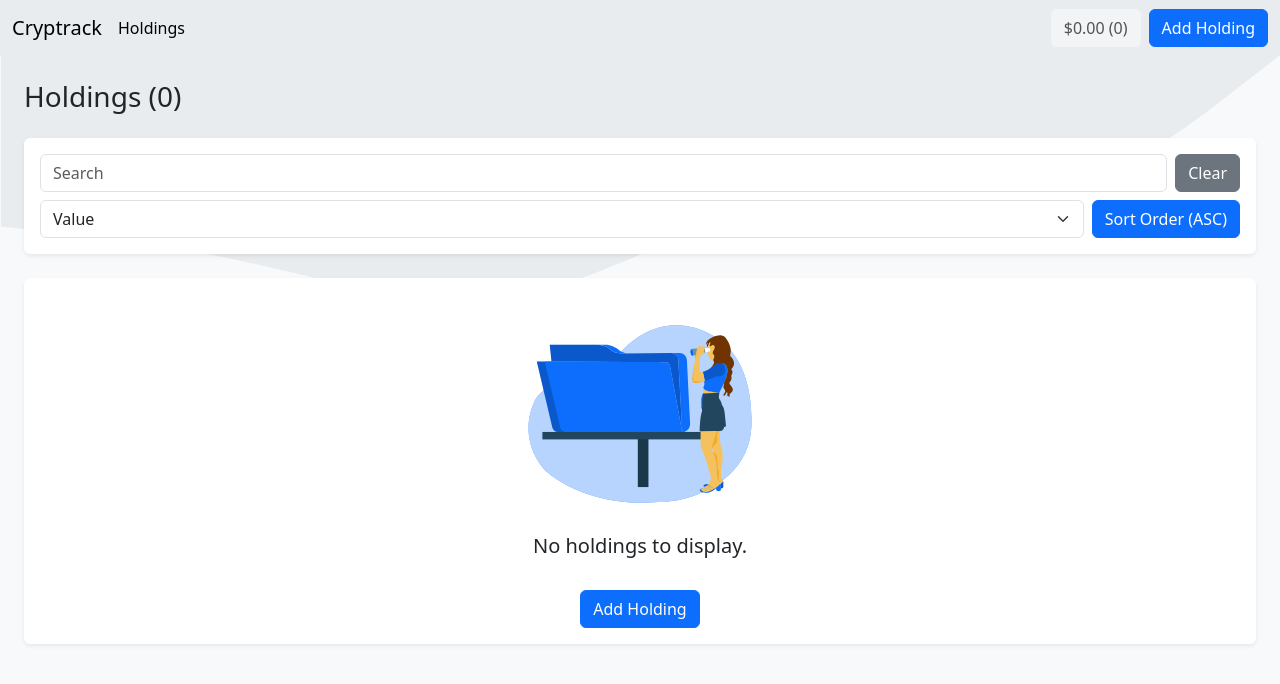
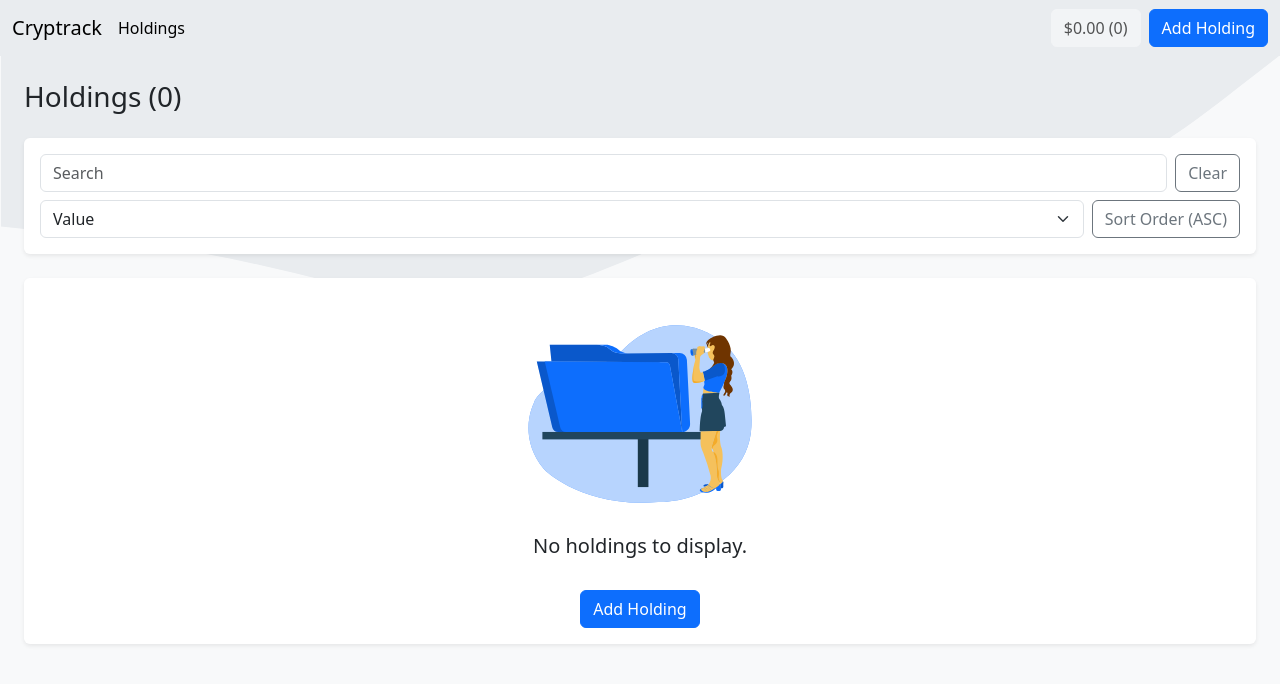
Before and after one commit to karmasakshi/cryptrack, a Next.js app: page / in a window 1280 px wide. Shown: the top 684 px of the page. Built offline with nearby package versions, Linux system fonts and the light colour scheme.

Commit message:
chore(general): clean-up

```diff
--- a/src/pages/index.tsx
+++ b/src/pages/index.tsx
@@ -64,7 +64,7 @@ const Holdings = () => {
                 />
                 <button
                   type="button"
-                  className="btn btn-secondary"
+                  className="btn btn-outline-secondary"
                   onClick={() => setFilters(defaultFilters)}
                 >
                   Clear
@@ -90,7 +90,7 @@ const Holdings = () => {
                 </select>
                 <button
                   type="button"
-                  className="btn btn-primary"
+                  className="btn btn-outline-secondary"
                   onClick={() =>
                     setFilters({
                       ...filters,
@@ -121,7 +121,7 @@ const Holdings = () => {
               {filters.searchKey ? (
                 <button
                   type="button"
-                  className="mt-4 btn btn-secondary"
+                  className="mt-4 btn btn-outline-secondary"
                   onClick={() => setFilters(defaultFilters)}
                 >
                   Clear Filters
```
